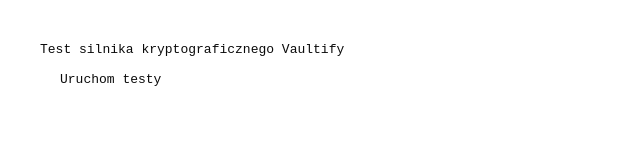
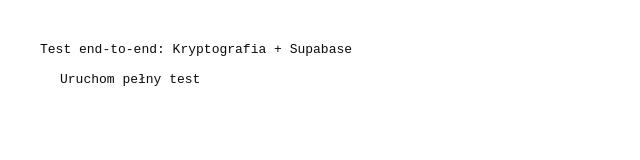
Before and after one commit to Andrii418/vaultify, a Next.js app: page /test-crypto in a window 1280 px wide. Shown: the top 160 px of the page, without its empty margins (0-640 px from the left). Built offline with nearby package versions, Linux system fonts and the light colour scheme.

Commit message:
feat: Added a Supabase database with RLS and a secret self-destruction feature

```diff
--- a/src/app/test-crypto/page.tsx
+++ b/src/app/test-crypto/page.tsx
@@ -2,54 +2,90 @@
 
 import { useState } from "react";
 import { encryptSecret, decryptSecret } from "@/lib/crypto";
+import { createClient } from "@/lib/supabase/client";
+import type { BurnedSecretResult } from "@/lib/supabase/types";
 
-/**
- * TYMCZASOWA strona testowa silnika kryptograficznego.
- * Usuniemy ten plik po zweryfikowaniu, że wszystko działa poprawnie —
- * nie jest częścią finalnej aplikacji Vaultify.
- */
 export default function TestCryptoPage() {
   const [result, setResult] = useState<string>("");
 
-  async function runTests() {
+  async function runFullTest() {
     const logs: string[] = [];
+    const supabase = createClient();
 
     try {
-      // Test 1: szyfrowanie BEZ hasła
-      const original1 = "To jest tajna wiadomość!";
-      const encrypted1 = await encryptSecret(original1);
-      const decrypted1 = await decryptSecret(
-        encrypted1.payload,
-        encrypted1.keyForUrl ?? undefined
+      // KROK 1: Szyfrujemy sekret lokalnie w przeglądarce
+      const originalText = "Test end-to-end Vaultify!";
+      const { payload, keyForUrl } = await encryptSecret(originalText);
+      logs.push("✅ Krok 1: Zaszyfrowano lokalnie");
+
+      // KROK 2: Generujemy id SAMI w przeglądarce (zamiast prosić
+      // bazę o wygenerowanie i zwrócenie go) — dzięki temu nie
+      // potrzebujemy uprawnienia SELECT, którego celowo nie mamy.
+      const newId = crypto.randomUUID();
+      const expiresAt = new Date(Date.now() + 60 * 60 * 1000); // +1 godzina
+
+      const { error: insertError } = await supabase.from("secrets").insert({
+        id: newId,
+        ciphertext: payload.ciphertext,
+        iv: payload.iv,
+        salt: payload.salt,
+        is_password_protected: payload.isPasswordProtected,
+        burn_after_reading: true,
+        expires_at: expiresAt.toISOString(),
+      });
+
+      if (insertError) {
+        throw new Error(
+          `INSERT failed — message: "${insertError.message}", code: "${insertError.code}"`
+        );
+      }
+      logs.push(`✅ Krok 2: Zapisano w bazie, id = ${newId}`);
+
+      // KROK 3: Symulujemy odbiorcę — wywołujemy funkcję RPC,
+      // żeby atomowo odczytać i "spalić" sekret
+      const { data: burned, error: rpcError } = await supabase
+        .rpc("get_and_burn_secret", { secret_id: newId })
+        .single<BurnedSecretResult>();
+
+      if (rpcError) {
+        throw new Error(
+          `RPC failed — message: "${rpcError.message}", code: "${rpcError.code}"`
+        );
+      }
+      logs.push("✅ Krok 3: Odczytano i spalono przez RPC");
+
+      // KROK 4: Deszyfrujemy odczytaną treść, używając klucza z URL
+      const decrypted = await decryptSecret(
+        {
+          ciphertext: burned.ciphertext,
+          iv: burned.iv,
+          salt: burned.salt,
+          isPasswordProtected: burned.is_password_protected,
+        },
+        keyForUrl ?? undefined
       );
+
       logs.push(
-        `✅ Test bez hasła: ${decrypted1 === original1 ? "SUKCES" : "BŁĄD"}`
+        `${decrypted === originalText ? "✅" : "❌"} Krok 4: Odszyfrowano: "${decrypted}"`
       );
-      logs.push(`   Oryginał: "${original1}"`);
-      logs.push(`   Odszyfrowane: "${decrypted1}"`);
-      logs.push(`   Zaszyfrowane (ciphertext): ${encrypted1.payload.ciphertext.slice(0, 40)}...`);
-      logs.push(`   Klucz w URL: ${encrypted1.keyForUrl?.slice(0, 20)}...`);
 
-      // Test 2: szyfrowanie Z hasłem
-      const original2 = "Sekret chroniony hasłem!";
-      const password = "MojeSuperHaslo123";
-      const encrypted2 = await encryptSecret(original2, password);
-      const decrypted2 = await decryptSecret(
-        encrypted2.payload,
-        undefined,
-        password
-      );
-      logs.push(`✅ Test z hasłem: ${decrypted2 === original2 ? "SUKCES" : "BŁĄD"}`);
+      // KROK 5: Próbujemy odczytać TEN SAM sekret drugi raz —
+      // MUSI się nie udać, bo powinien być już usunięty ("spalony")
+      const { error: secondReadError } = await supabase
+        .rpc("get_and_burn_secret", { secret_id: newId })
+        .single();
 
-      // Test 3: złe hasło MUSI się nie udać
-      try {
-        await decryptSecret(encrypted2.payload, undefined, "ZleHaslo");
-        logs.push("❌ Test złego hasła: BŁĄD — odszyfrowało się, a nie powinno!");
-      } catch {
-        logs.push("✅ Test złego hasła: SUKCES — poprawnie odrzucono złe hasło");
+      if (secondReadError) {
+        logs.push(
+          `✅ Krok 5: Drugi odczyt poprawnie odrzucony (${secondReadError.message})`
+        );
+      } else {
+        logs.push("❌ Krok 5: BŁĄD — drugi odczyt się udał, a nie powinien!");
       }
-    } catch (error) {
-      logs.push(`❌ Wystąpił błąd: ${error}`);
+    } catch (error: unknown) {
+      const errorMessage =
+        error instanceof Error ? error.message : JSON.stringify(error);
+      logs.push(`❌ Błąd: ${errorMessage}`);
     }
 
     setResult(logs.join("\n"));
@@ -57,9 +93,9 @@
 
   return (
     <div style={{ padding: "40px", fontFamily: "monospace" }}>
-      <h1>Test silnika kryptograficznego Vaultify</h1>
-      <button onClick={runTests} style={{ padding: "10px 20px", marginBottom: "20px" }}>
-        Uruchom testy
+      <h1>Test end-to-end: Kryptografia + Supabase</h1>
+      <button onClick={runFullTest} style={{ padding: "10px 20px", marginBottom: "20px" }}>
+        Uruchom pełny test
       </button>
       <pre style={{ whiteSpace: "pre-wrap" }}>{result}</pre>
     </div>
--- /dev/null
+++ b/src/lib/supabase/client.ts
@@ -0,0 +1,16 @@
+/**
+ * client.ts
+ *
+ * Klient Supabase używany w komponentach przeglądarkowych ("use client").
+ * Korzysta z klucza "anon" (publicznego) — bezpiecznego dzięki
+ * regułom Row Level Security, które zbudowaliśmy w Kroku 3.2.
+ */
+
+import { createBrowserClient } from "@supabase/ssr";
+
+export function createClient() {
+  return createBrowserClient(
+    process.env.NEXT_PUBLIC_SUPABASE_URL!,
+    process.env.NEXT_PUBLIC_SUPABASE_ANON_KEY!
+  );
+}
--- /dev/null
+++ b/src/lib/supabase/types.ts
@@ -0,0 +1,38 @@
+/**
+ * types.ts
+ *
+ * Ręcznie zdefiniowane typy TypeScript odpowiadające strukturze
+ * tabeli `secrets` w Supabase. Dzięki temu mamy podpowiadanie
+ * składni (autocomplete) i bezpieczeństwo typów przy pracy z bazą.
+ */
+
+export interface SecretRow {
+  id: string;
+  ciphertext: string;
+  iv: string;
+  salt: string | null;
+  is_password_protected: boolean;
+  burn_after_reading: boolean;
+  created_at: string;
+  expires_at: string;
+  viewed_at: string | null;
+}
+
+// Dane potrzebne do WSTAWIENIA nowego sekretu — bez pól generowanych
+// automatycznie przez bazę (id, created_at, viewed_at).
+export interface NewSecretInput {
+  ciphertext: string;
+  iv: string;
+  salt: string | null;
+  is_password_protected: boolean;
+  burn_after_reading: boolean;
+  expires_at: string;
+}
+
+// Kształt danych zwracanych przez naszą funkcję RPC get_and_burn_secret.
+export interface BurnedSecretResult {
+  ciphertext: string;
+  iv: string;
+  salt: string | null;
+  is_password_protected: boolean;
+}
```
